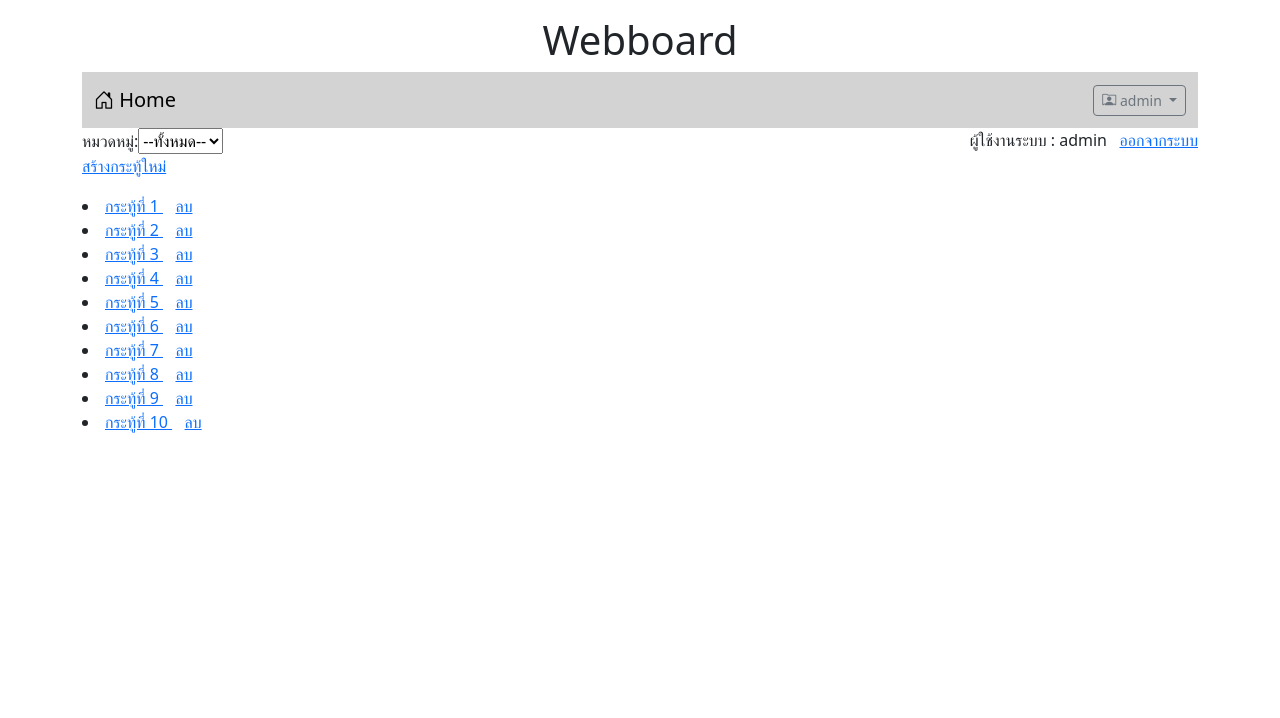
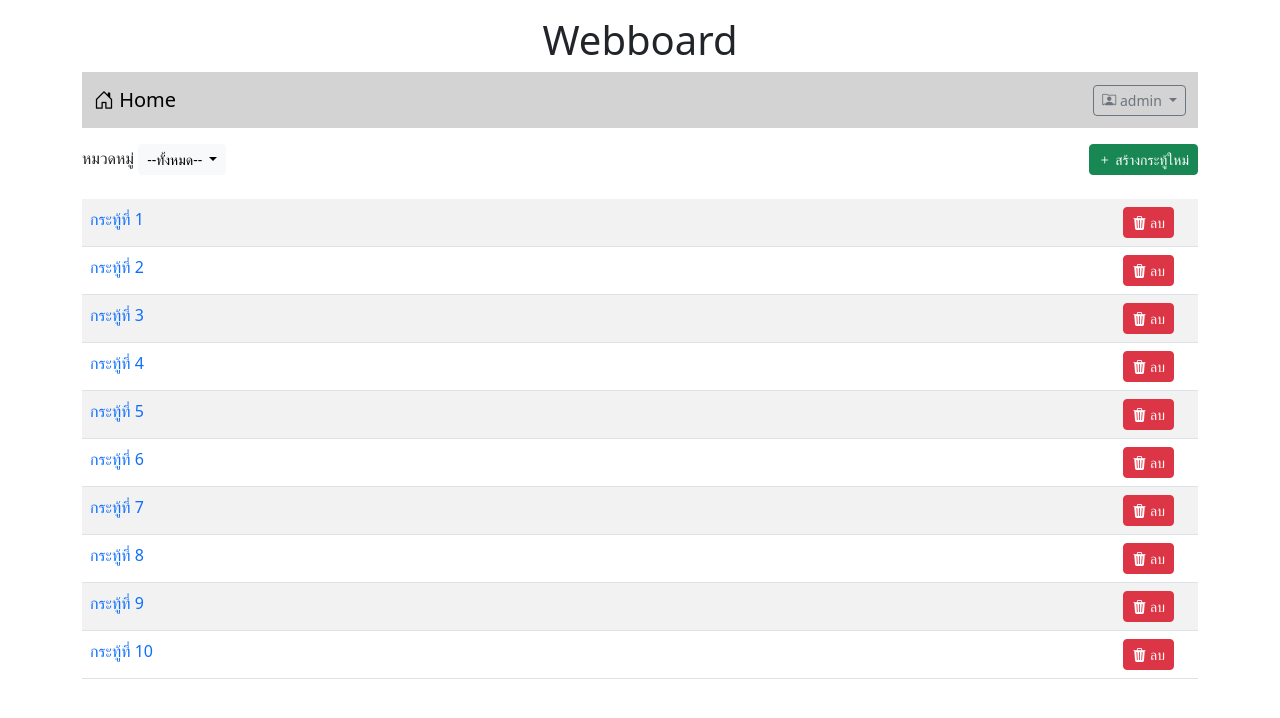
Before and after one commit to onwaree/Webboard_ECT_Onwaree, a PHP site: page /index.php in a window 1280 px wide. Shown: the top 718 px of the page. Run offline with PHP 8.4, Linux system fonts and the light colour scheme; the visitor is signed in with stand-in values (Sample User, id 1).

Commit message:
Update index.php by using bootstrap
Update index.php by using bootstrap

```diff
--- a/index.php
+++ b/index.php
@@ -51,44 +51,49 @@ session_start();
             </div>
         </nav>
 
-        <form>
-            หมวดหมู่:<select name="category" >
-                <option value="all">--ทั้งหมด--</option>
-                <option value="general">เรื่องทั่วไป</option>
-                <option value="study">เรื่องเรียน</option>
-            </select>
+        <div class="mt-3 d-flex justify-content-between">
+            <div>
+                <label>หมวดหมู่</label>
+                <span class="dropdown">
+                    <button class="btn btn-light btn-sm  dropdown-toggle" type="button" id="dropdownMenuButton1" data-bs-toggle="dropdown" aria-expanded="false">
+                         --ทั้งหมด--
+                    </button>
+                    <ul class="dropdown-menu" aria-labelledby="dropdownMenuButton1">
+                        <li><a class="dropdown-item" href="#">ทั้งหมด</a></li>
+                        <li><a class="dropdown-item" href="#">เรื่องเรียน</a></li>
+                        <li><a class="dropdown-item" href="#">เรื่องทั่วไป</a></li>
+                    </ul>
+                </span>
+            </div>
 
             <?php
-                if(!isset($_SESSION['id'])){ /* ไม่ได้ส่งข้อมูลมา !isset */
-                    echo "<a href=login.php style='float: right;'>เข้าสู่ระบบ</a>";
-                }else{
-                    echo "<div style='float: right;'>
-                            ผู้ใช้งานระบบ : $_SESSION[username]&nbsp;&nbsp;
-                            <a href=logout.php>ออกจากระบบ</a>
-                        </div>";
-                    echo "<br> <a href=newpost.php>สร้างกระทู้ใหม่</a>";
+                if(isset($_SESSION['id'])){
+            ?>
+                <div>
+                    <a href="newpost.php" class="btn btn-success btn-sm"> <i class="bi bi-plus"></i> สร้างกระทู้ใหม่</a>
+                </div>
+            <?php
                 }
             ?>
 
+        </div>
 
-        </form>
+        <table class="table table-striped mt-4">
+            <?php
+                for($i = 1; $i <= 10; $i++){
+                    echo "<tr>
+                            <td class='d-flex justify-content-between'> <a href=post.php?id=$i style=text-decoration:none > กระทู้ที่ $i </a>";
 
-        <ul></ul>
-        <?php
-            for($i = 1; $i <= 10; $i++){
-                echo "<li>
-                        <a href=post.php?id=$i> กระทู้ที่ $i </a>";
+                            if(isset($_SESSION['id']) && $_SESSION['role'] == 'a'){
+                                echo "&nbsp;&nbsp; <a href=delete.php?id=$i class='btn btn-danger btn-sm me-3'> <i class='bi bi-trash3-fill'></i>  ลบ</a>";
+                            }
 
-                        if(isset($_SESSION['id']) && $_SESSION['role'] == 'a'){
-                            echo "&nbsp;&nbsp; <a href=delete.php?id=$i>ลบ</a>";
-                        }
+                    echo "</td> </tr>";
 
-                echo "</li>";
+                }
+            ?>
+        </table>
 
-            }
-
-        ?>
-        </ul>
     </div>
 </body>
 </html>
```
